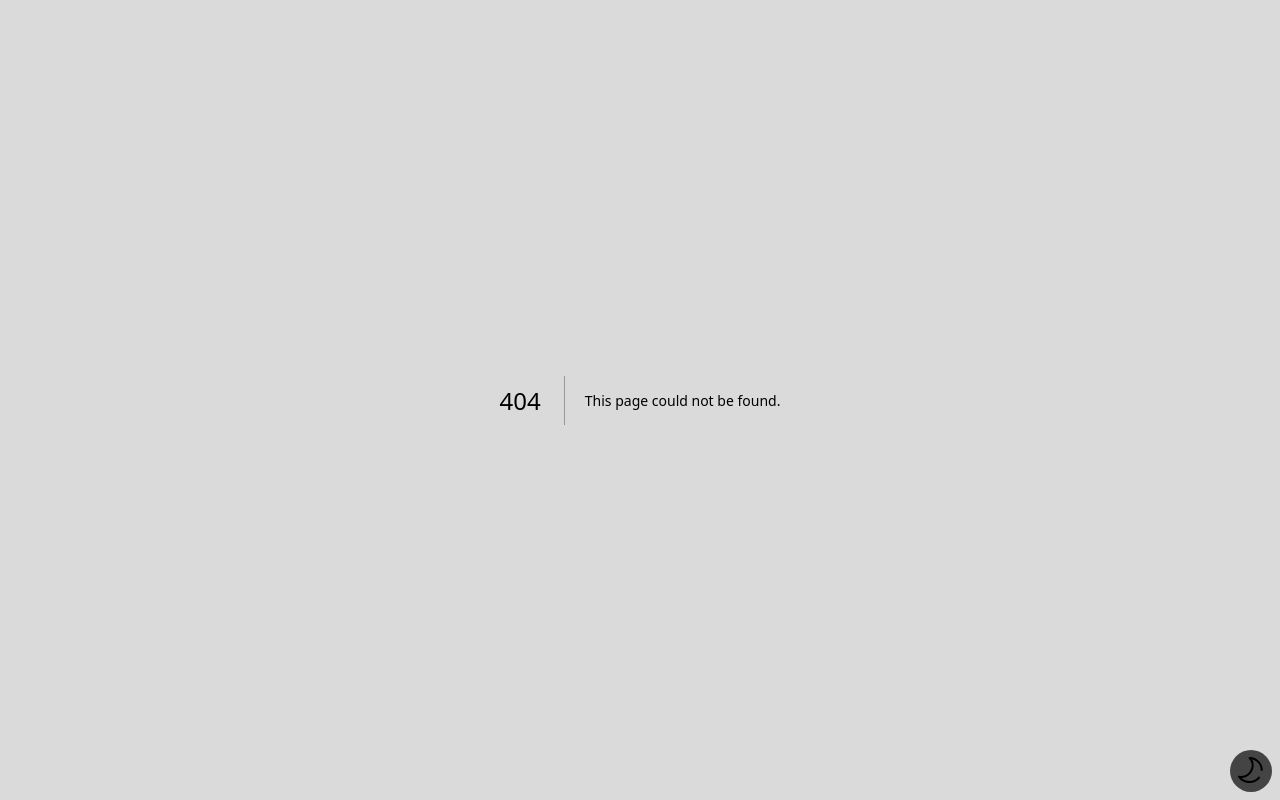
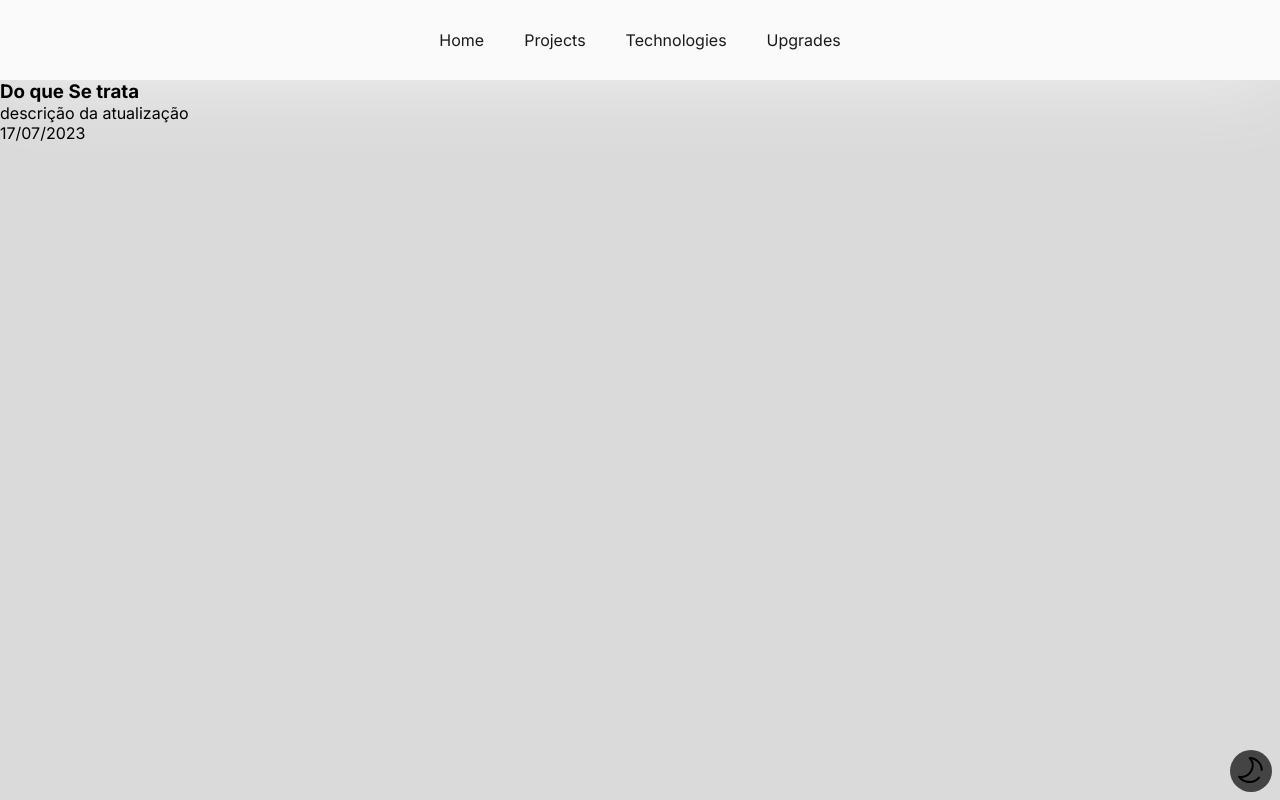
Before and after one commit to SamuelRosario-C/ofcPortifolio, a Next.js app: page /upgrades in a window 1280 px wide. Before the commit this address had no page. Built offline with nearby package versions, Linux system fonts and the light colour scheme.

Commit message:
portifolio add upgrade page

```diff
--- a/src/app/(pages)/projects/projects.module.css
+++ b/src/app/(pages)/projects/projects.module.css
@@ -26,7 +26,7 @@
     display: flex;
     flex-direction: column;
     align-items: center;
-    background: #423030;
+    border: 1px solid ;
     padding-bottom: 1rem;
     height: max-content;
     width: 12rem;
--- /dev/null
+++ b/src/app/(pages)/upgrades/page.jsx
@@ -0,0 +1,25 @@
+import Navbar from "@/app/components/navbar/page"
+export const metadata = {
+    title: "Projects",
+    description: "descrição da page"
+}
+
+export default function Projects() {
+    return (
+        <>
+            <Navbar/>
+            <section>
+                <article>
+                    <div>
+                        <h3>Do que Se trata</h3>
+                        <p>descrição da atualização</p>
+                        <span>17/07/2023</span>
+
+                    </div>
+                </article>
+
+            </section>
+
+        </>
+    )
+}
--- a/src/app/components/navbar/page.jsx
+++ b/src/app/components/navbar/page.jsx
@@ -5,8 +5,8 @@ export default function Navbar() {
     return (
         <nav className={styled.navbar}>
             <Link className={styled.links} href='/home'>Home</Link>
+            <Link className={styled.links} href='/projects'>Projects</Link>
             <Link className={styled.links} href='/tecnologies'>Technologies</Link>
-            <Link className={styled.links} href='/projects'>Projects</Link>
             <Link className={styled.links} href='/upgrades'>Upgrades</Link>
         </nav>
     )
```
